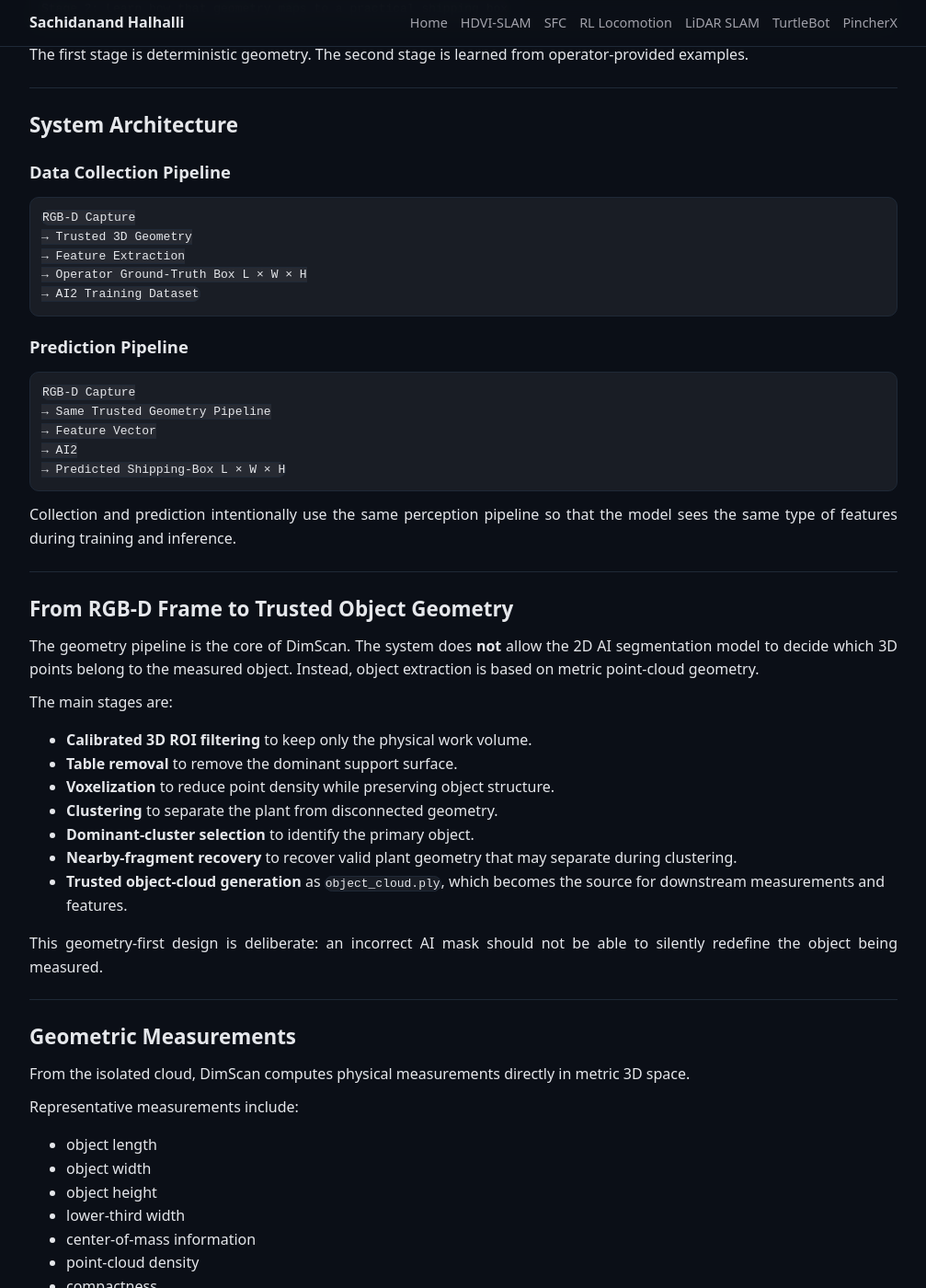
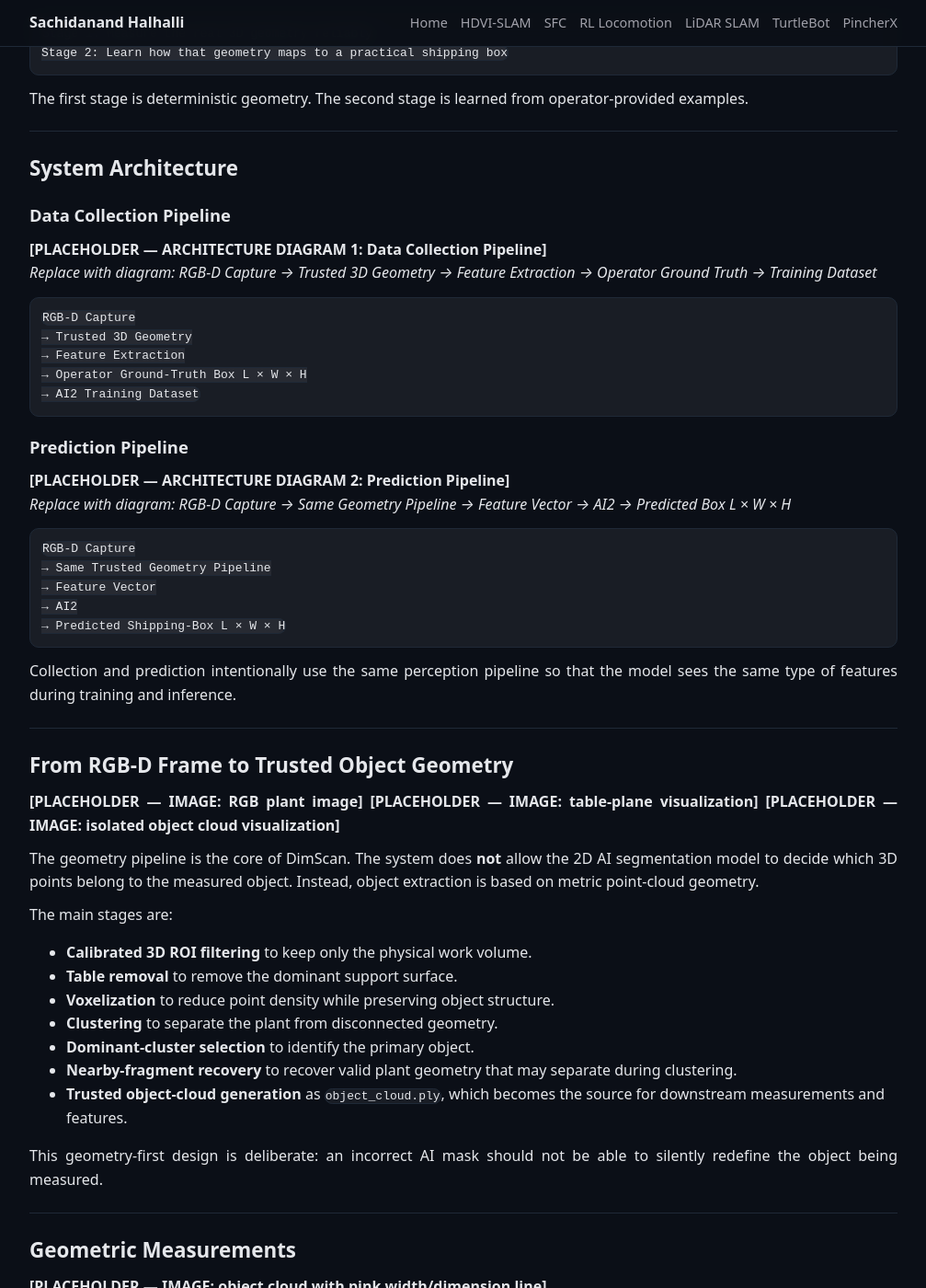
Before and after one commit to halhalli-s/halhalli-s.github.io, a Jekyll site: the page built from Projects/dimscan.md, in a window 1280 px wide and 1400 px high, scrolled down 964 px. Shown: the whole window at 92% size, without its empty margins (136-1143 px from the left). Built offline with Jekyll 4.4.1, drawn with Linux system fonts in a browser that asks for light colours; some of the changed text lies outside the part shown.

Commit message:
dimscan edit 2

````diff
--- a/Projects/dimscan.md
+++ b/Projects/dimscan.md
@@ -10,7 +10,7 @@ title: DimScan
 
 ---
 
-<!-- HERO GIF PLACEHOLDER: strongest single-plant data-collection or prediction GIF -->
+**[PLACEHOLDER — HERO GIF: replace with strongest single-plant data-collection or prediction GIF]**
 
 ## What This Is
 
@@ -47,10 +47,8 @@ The first stage is deterministic geometry. The second stage is learned from oper
 
 ### Data Collection Pipeline
 
-<!-- ARCHITECTURE DIAGRAM 1 PLACEHOLDER
-Show only the data-collection flow:
-RGB-D Capture → Trusted 3D Geometry → Feature Extraction → Operator Ground Truth → Training Dataset
--->
+**[PLACEHOLDER — ARCHITECTURE DIAGRAM 1: Data Collection Pipeline]**
+*Replace with diagram: RGB-D Capture → Trusted 3D Geometry → Feature Extraction → Operator Ground Truth → Training Dataset*
 
 ```text
 RGB-D Capture
@@ -62,10 +60,8 @@ RGB-D Capture
 
 ### Prediction Pipeline
 
-<!-- ARCHITECTURE DIAGRAM 2 PLACEHOLDER
-Show only the prediction flow:
-RGB-D Capture → Same Geometry Pipeline → Feature Vector → AI2 → Predicted Box L × W × H
--->
+**[PLACEHOLDER — ARCHITECTURE DIAGRAM 2: Prediction Pipeline]**
+*Replace with diagram: RGB-D Capture → Same Geometry Pipeline → Feature Vector → AI2 → Predicted Box L × W × H*
 
 ```text
 RGB-D Capture
@@ -81,9 +77,9 @@ Collection and prediction intentionally use the same perception pipeline so that
 
 ## From RGB-D Frame to Trusted Object Geometry
 
-<!-- IMAGE PLACEHOLDER: RGB plant image -->
-<!-- IMAGE PLACEHOLDER: table-plane visualization -->
-<!-- IMAGE PLACEHOLDER: isolated object_cloud visualization -->
+**[PLACEHOLDER — IMAGE: RGB plant image]**
+**[PLACEHOLDER — IMAGE: table-plane visualization]**
+**[PLACEHOLDER — IMAGE: isolated object cloud visualization]**
 
 The geometry pipeline is the core of DimScan. The system does **not** allow the 2D AI segmentation model to decide which 3D points belong to the measured object. Instead, object extraction is based on metric point-cloud geometry.
 
@@ -103,7 +99,7 @@ This geometry-first design is deliberate: an incorrect AI mask should not be abl
 
 ## Geometric Measurements
 
-<!-- IMAGE PLACEHOLDER: object visualization with pink width/dimension line -->
+**[PLACEHOLDER — IMAGE: object cloud with pink width/dimension line]**
 
 From the isolated cloud, DimScan computes physical measurements directly in metric 3D space.
 
@@ -148,7 +144,7 @@ The resulting per-view information is combined into one prediction-ready represe
 
 ### Single-Plant Mode
 
-<!-- GIF PLACEHOLDER: SINGLE MODE DEMO 1 -->
+**[PLACEHOLDER — GIF: Single-mode data collection, Plant 1]**
 
 A single collection job follows this sequence:
 
@@ -166,13 +162,13 @@ Ground truth is always entered by the operator. It remains separate from model o
 
 ### Second Single-Plant Example
 
-<!-- GIF PLACEHOLDER: SINGLE MODE DEMO 2 -->
+**[PLACEHOLDER — GIF: Single-mode data collection, Plant 2]**
 
 A second example shows that the same pipeline is reused across visibly different plant geometries rather than being tuned around one specific shape.
 
 ### Group / Multiple-Plant Mode
 
-<!-- GIF PLACEHOLDER: GROUP MODE DEMO -->
+**[PLACEHOLDER — GIF: Group / multiple-plant data collection]**
 
 DimScan also supports grouped arrangements.
 
@@ -206,7 +202,7 @@ The raw AI2 output remains visible and auditable. Ground truth stays unchanged s
 
 ## Prediction Demo
 
-<!-- GIF PLACEHOLDER: SINGLE PREDICTION DEMO -->
+**[PLACEHOLDER — GIF: Single-mode AI2 prediction demo]**
 
 In Predict mode, the same RGB-D and geometry pipeline runs, but the operator does not enter a box label. The trained AI2 model directly returns predicted length, width, and height.
 
@@ -214,7 +210,7 @@ The prediction interface keeps the raw result visible so that the operator can c
 
 ### Representative Prediction Results
 
-<!-- RESULT TABLE PLACEHOLDER: replace with real examples from current single-plant model -->
+**[PLACEHOLDER — RESULTS: replace the table below with real GT vs AI2 prediction examples]**
 
 | Example | Ground Truth | AI2 Prediction | Error |
 |---|---|---|---|
````
